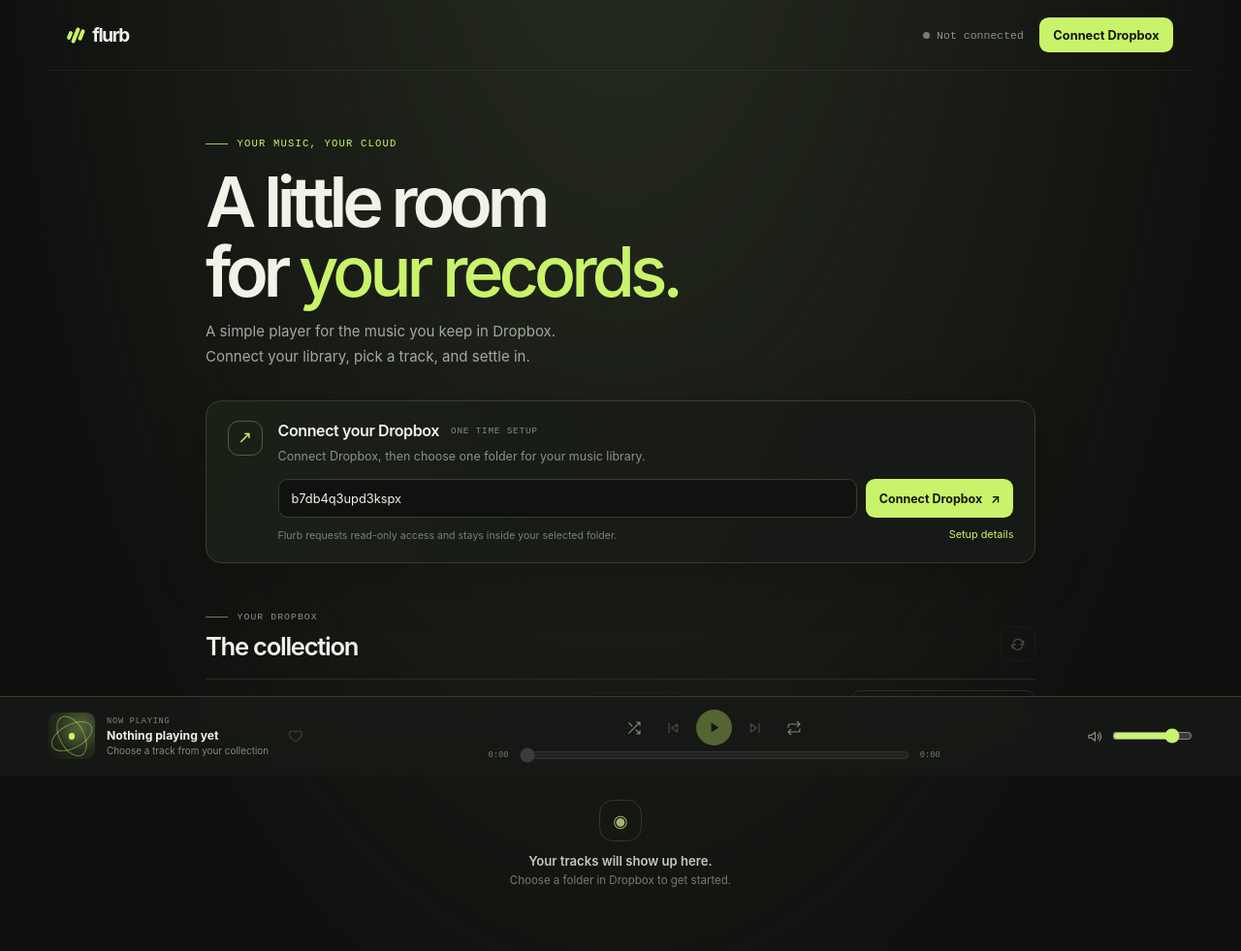
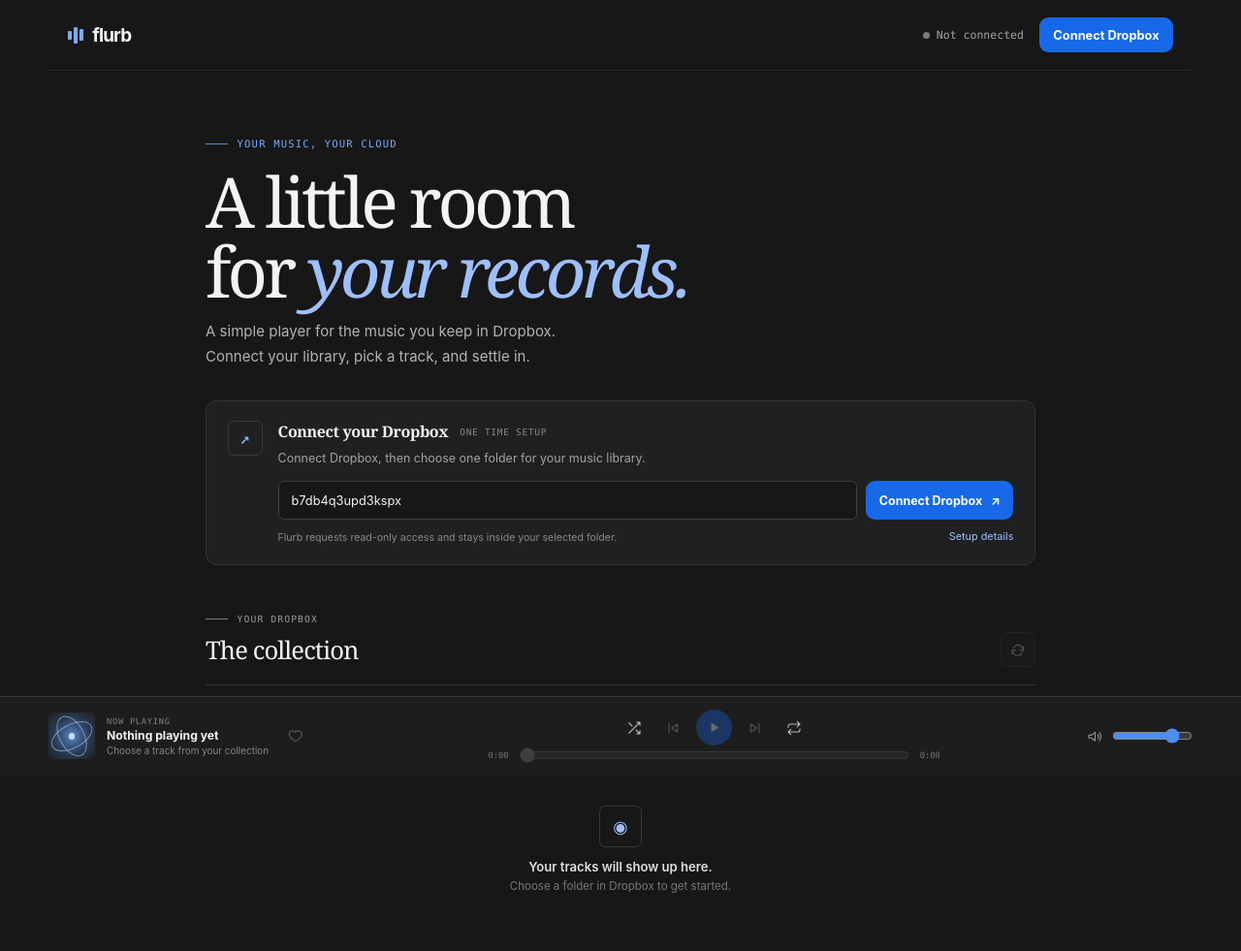
Before and after one commit to joecorsi/flurb-web, a plain HTML site: page index.html in a window 1280 px wide. Shown: the whole page at 97% size. Drawn offline with Linux system fonts and the light colour scheme.

Commit message:
Match Flurb to Orbitofu and vaseweld visual style

```diff
--- a/styles.css
+++ b/styles.css
@@ -220,3 +220,76 @@ code { color: var(--lime); font: .9em var(--mono); }
   .transport { grid-row: 2; justify-content: center; }
   .player { padding-top: .55rem; }
 }
+
+/* Quiet charcoal surfaces from vaseweld, with Orbitofu's paper-simple type and blue accent. */
+:root {
+  color-scheme: dark;
+  --bg: #171717;
+  --panel: #202020;
+  --panel-hi: #252525;
+  --line: #343434;
+  --text: #f3f3f3;
+  --muted: #a3a3a3;
+  --dim: #777;
+  --lime: #79aaff;
+  --lime-dark: #5d8ee0;
+  --orange: #ef977f;
+  --sans: -apple-system, BlinkMacSystemFont, "Segoe UI", sans-serif;
+  --display: Georgia, "Times New Roman", serif;
+  --mono: ui-monospace, SFMono-Regular, Menlo, monospace;
+  background: var(--bg);
+}
+body { background: var(--bg); }
+.topbar { border-color: #ffffff12; }
+.wordmark { font-family: var(--sans); letter-spacing: -.045em; }
+.brand-mark i { transform: none; border-radius: 1px; }
+.connect-button, .primary-button { color: #fff; background: #1769e8; }
+.connect-button:hover, .primary-button:hover { background: #2f7cf2; }
+h1 { font-family: var(--display); font-weight: 500; letter-spacing: -.055em; }
+h1 em { color: #9dbfff; font-weight: 400; font-style: italic; }
+.intro-copy { color: #b3b3b3; }
+.setup-card { border-color: #343434; border-radius: .7rem; background: #202020; box-shadow: none; }
+.setup-icon { border-color: #3a3a3a; border-radius: .4rem; color: #9dbfff; }
+.setup-step, .setup-foot { color: #898989; }
+.text-button, code { color: #9dbfff; }
+.setup-form input { border-color: #414141; border-radius: .35rem; background: #171717; }
+.help-panel { border: 1px solid #303030; border-radius: .45rem; background: #191919; }
+.library-eyebrow { color: #9b9b9b; }
+.library-heading-row h2 { font-family: var(--display); font-weight: 500; letter-spacing: -.035em; }
+.icon-button { color: #bcbcbc; }
+.icon-button:hover:not(:disabled) { color: #9dbfff; background: #ffffff0c; }
+.refresh-button, .change-folder-button, .show-more-button { border-color: #373737; border-radius: .4rem; background: #202020; }
+.change-folder-button:hover:not(:disabled), .show-more-button { color: #9dbfff; }
+.show-more-button:hover { border-color: #565656; background: #262626; }
+.breadcrumbs { color: #a1a1a1; }
+.crumb { color: #bdbdbd; }
+.crumb:hover { color: #9dbfff; }
+.crumb.current { color: #f3f3f3; }
+.notice { border-color: #343434; border-radius: .4rem; color: #c8d8f3; background: #202020; }
+.notice-mark { color: #9dbfff; }
+.notice.error { border-color: #523c36; color: #f0a28d; background: #261c1a; }
+.track-row { border-radius: .25rem; }
+.track-row:hover { background: #ffffff08; }
+.track-row.is-playing { background: #79aaff12; }
+.track-leading { color: #888; }
+.track-row.is-playing .track-leading, .track-row.is-playing .track-name { color: #9dbfff; }
+.track-name { color: #ededed; font-weight: 500; }
+.folder-icon { stroke: #9dbfff; }
+.favorite-button.active, .track-favorite.active { color: #9dbfff; }
+.empty-glyph { border-color: #3a3a3a; border-radius: .4rem; color: #9dbfff; }
+.empty-state p { color: #dedede; }
+.player { border-color: #363636; background: #1e1e1ef2; }
+.cover-tile { border-radius: .35rem; background: radial-gradient(circle at 50% 50%, #5079b6, #26384f 58%, #202020); }
+.cover-orbit { border-color: #d7e6ff80; }
+.cover-center { background: #c5dcff; box-shadow: 0 0 10px #9dbfff99; }
+.now-playing strong { color: #f1f1f1; }
+.play-button { color: #fff; background: #1769e8; }
+.play-button:hover:not(:disabled) { background: #2f7cf2; }
+.transport-secondary.active { color: #9dbfff; }
+.range-input { accent-color: #4d8ef0; }
+.toast { border-color: #414141; background: #262626; box-shadow: 0 8px 24px #0005; }
+@media (max-width: 700px) {
+  .intro { padding-top: 2rem; }
+  h1 { line-height: 1.02; }
+  .player { background: #1d1d1df5; }
+}
```
